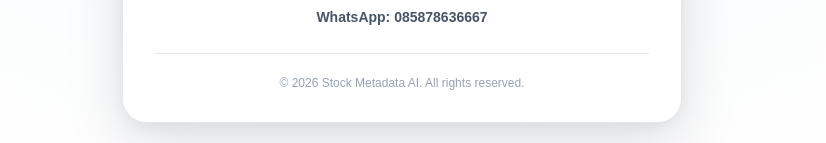
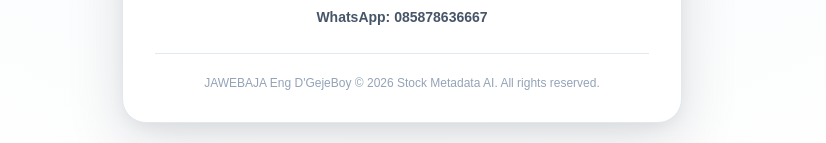
Before and after one commit to algi-exe/stock-metadata-ai-confirmation, a plain HTML site: page index.html in a window 1280 px wide. Shown: the part 784-927 px from the top of the page, without its empty margins (238-1064 px from the left). Drawn offline with Linux system fonts and the light colour scheme.

Commit message:
index.html

```diff
--- a/index.html
+++ b/index.html
@@ -240,7 +240,7 @@
   </div>
 
   <footer>
-    © 2026 Stock Metadata AI. All rights reserved.
+    JAWEBAJA Eng D'GejeBoy © 2026 Stock Metadata AI. All rights reserved.
   </footer>
 
 </section>
```
